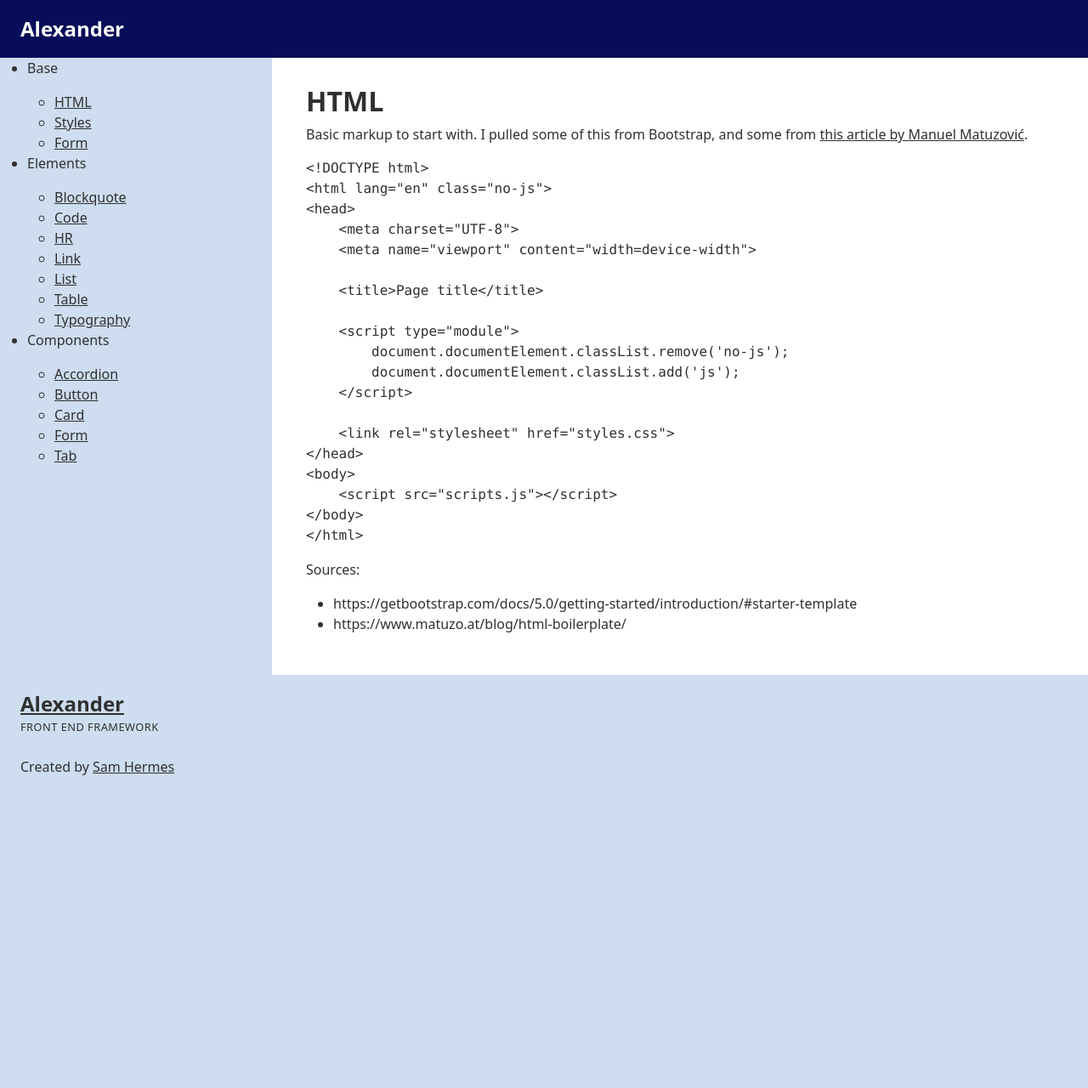
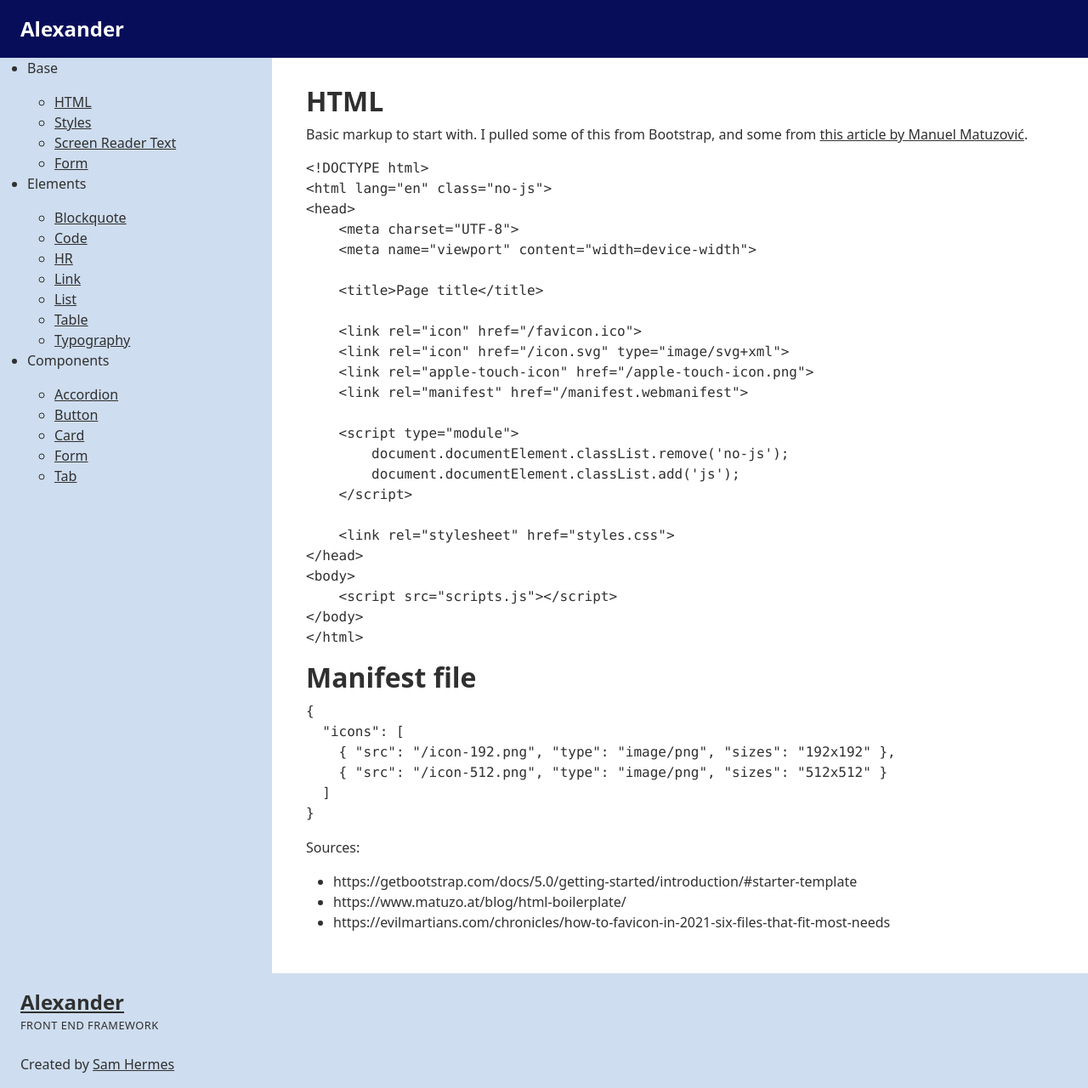
Before and after one commit to samhermes/alexander, a Jekyll site: the page built from docs/base/html.md, in a window 1280 px wide. Shown: the whole page at 85% size. Built offline with Jekyll 4.4.1, drawn with Linux system fonts in a browser that asks for light colours; before the commit the page ends 930 px from its top, so only the background shows below that.

Commit message:
Add screen reader text and favicon

````diff
--- a/docs/_includes/page-nav.html
+++ b/docs/_includes/page-nav.html
@@ -4,6 +4,7 @@
         <ul>
             <li><a href="{{ site.baseurl }}/base/html">HTML</a></li>
             <li><a href="{{ site.baseurl }}/base/styles">Styles</a></li>
+            <li><a href="{{ site.baseurl }}/base/screen-reader-text">Screen Reader Text</a></li>
             <li><a href="{{ site.baseurl }}/base/form">Form</a></li>
         </ul>
     </li>
--- a/docs/_layouts/default.html
+++ b/docs/_layouts/default.html
@@ -15,5 +15,7 @@
     </main>
 
     {% include footer.html %}
+
+    <script async src="/js/{{ js_file }}.js"></script>
   </body>
 </html>
--- a/docs/base/html.md
+++ b/docs/base/html.md
@@ -12,6 +12,11 @@
 
     <title>Page title</title>
 
+    <link rel="icon" href="/favicon.ico">
+    <link rel="icon" href="/icon.svg" type="image/svg+xml">
+    <link rel="apple-touch-icon" href="/apple-touch-icon.png">
+    <link rel="manifest" href="/manifest.webmanifest">
+
     <script type="module">
         document.documentElement.classList.remove('no-js');
         document.documentElement.classList.add('js');
@@ -25,6 +30,18 @@
 </html>
 ```
 
+## Manifest file
+
+```json
+{
+  "icons": [
+    { "src": "/icon-192.png", "type": "image/png", "sizes": "192x192" },
+    { "src": "/icon-512.png", "type": "image/png", "sizes": "512x512" }
+  ]
+}
+```
+
 Sources:
 - https://getbootstrap.com/docs/5.0/getting-started/introduction/#starter-template
 - https://www.matuzo.at/blog/html-boilerplate/
+- https://evilmartians.com/chronicles/how-to-favicon-in-2021-six-files-that-fit-most-needs
--- /dev/null
+++ b/src/sass/base/screen-reader-text.scss
@@ -0,0 +1,11 @@
+.screen-reader-text {
+    position: absolute !important;
+    width: 1px !important;
+    height: 1px !important;
+    padding: 0 !important;
+    margin: -1px !important;
+    overflow: hidden !important;
+    clip: rect(0, 0, 0, 0) !important;
+    white-space: nowrap !important;
+    border: 0 !important;
+}
````
Also changed, not shown: docs/base/form.md (+3 -0 lines), docs/base/screen-reader-text.md (added, +19 -0 lines), docs/base/skip-link.md (added, +3 -0 lines), docs/js/prism.min.js (added), src/sass/base/skip-link.scss (added).
